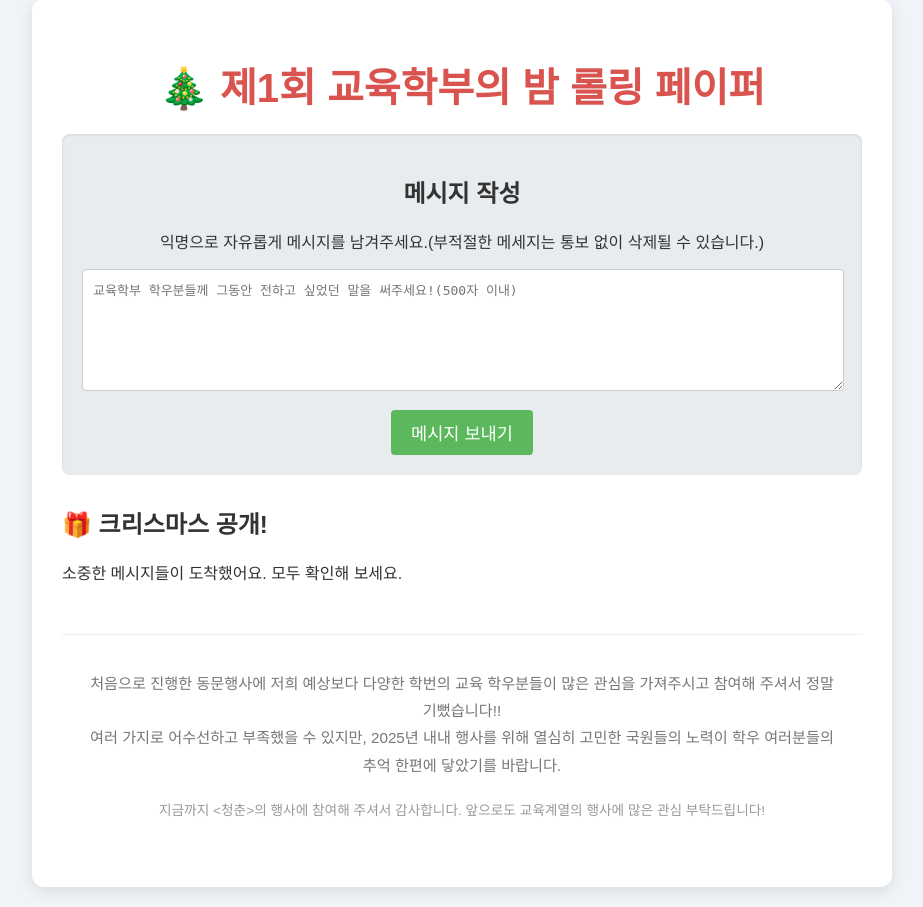
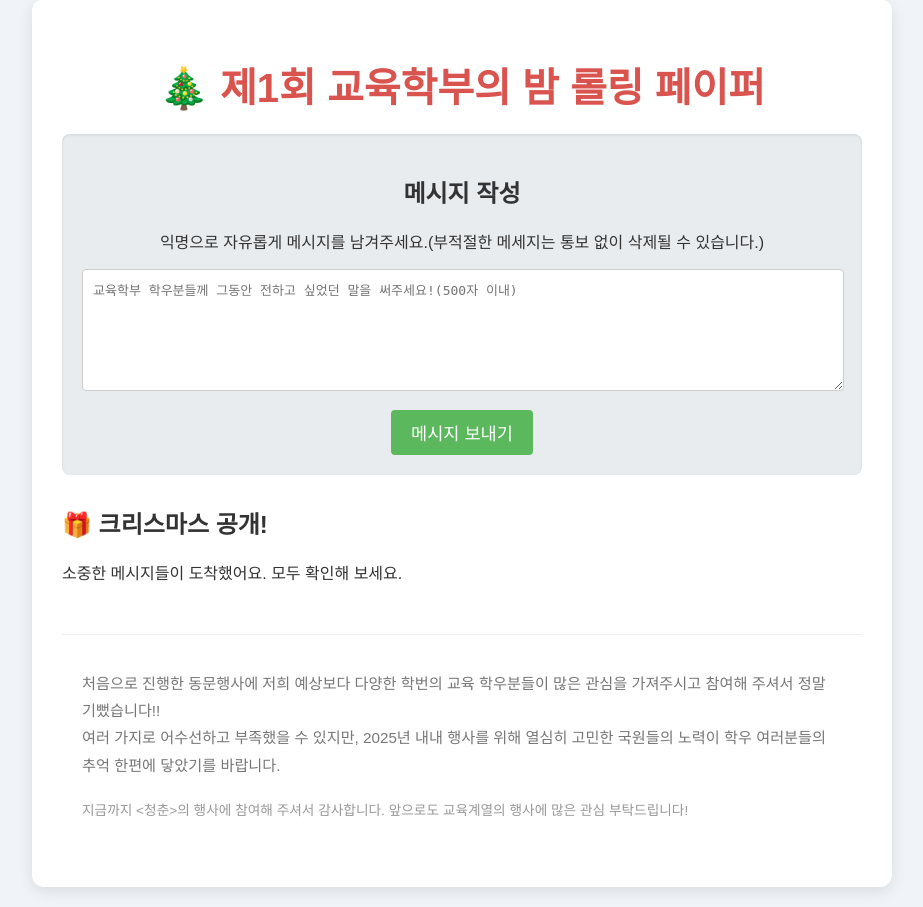
Before and after one commit to p6x6wc4spb-hash/collegeofeducation_rollingpaper, a Flask app: page / in a window 1280 px wide. Shown: the part 21-928 px from the top of the page, without its empty margins (178-1101 px from the left). Run offline with Flask 3, Linux system fonts and the light colour scheme; data that the repository does not hold is empty.

Commit message:
Update index.html

```diff
--- a/templates/index.html
+++ b/templates/index.html
@@ -130,7 +130,7 @@
                 </div>
                {% endfor %}
 
-                <div style="margin-top: 50px; padding: 20px; color: #777; line-height: 1.8; font-size: 0.95em; border-top: 1px solid #eee; text-align: center;">
+                <div style="margin-top: 50px; padding: 20px; color: #777; line-height: 1.8; font-size: 0.95em; border-top: 1px solid #eee;">
                     <p style="margin-bottom: 20px;">
                         처음으로 진행한 동문행사에 저희 예상보다 다양한 학번의 교육 학우분들이 많은 관심을 가져주시고 참여해 주셔서 정말 기뻤습니다!! <br>
                         여러 가지로 어수선하고 부족했을 수 있지만, 2025년 내내 행사를 위해 열심히 고민한 국원들의 노력이 학우 여러분들의 추억 한편에 닿았기를 바랍니다.
```
